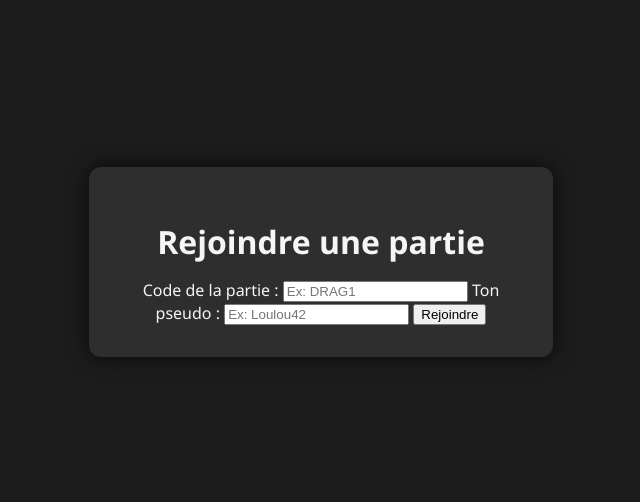
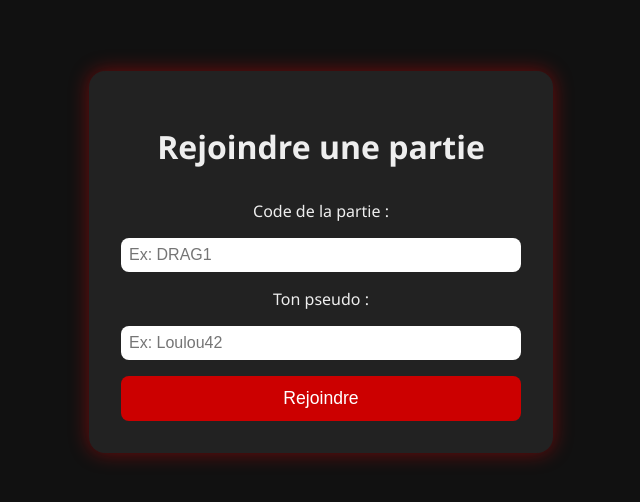
Before and after one commit to thierry-abbet/buzz-au-manoir, a plain HTML site: page client/index.html in a window 1280 px wide. Shown: the part 138-640 px from the top of the page, without its empty margins (319-959 px from the left). Drawn offline with nearby package versions, Linux system fonts and the light colour scheme.

Commit message:
Update style.css

```diff
--- a/client/style.css
+++ b/client/style.css
@@ -1,8 +1,9 @@
 body {
+  margin: 0;
+  padding: 0;
   font-family: 'Segoe UI', Tahoma, Geneva, Verdana, sans-serif;
-  background-color: #1c1c1c;
-  color: #f5f5f5;
-  margin: 0;
+  background-color: #111;
+  color: #eee;
   display: flex;
   justify-content: center;
   align-items: center;
@@ -10,62 +11,84 @@ body {
 }
 
 .container {
+  background-color: #222;
+  padding: 2rem;
+  border-radius: 1rem;
+  box-shadow: 0 0 20px rgba(255, 0, 0, 0.4);
   text-align: center;
-  background-color: #2e2e2e;
-  padding: 2rem;
-  border-radius: 12px;
-  box-shadow: 0 0 20px rgba(0, 0, 0, 0.7);
   max-width: 400px;
   width: 100%;
 }
 
-h1 {
+h1, h2 {
   margin-bottom: 1rem;
 }
 
-#buzzer {
-  font-size: 1.5rem;
-  padding: 1rem 2rem;
-  background-color: #e63946;
-  border: none;
-  color: white;
-  border-radius: 8px;
-  cursor: pointer;
-  transition: background-color 0.3s ease;
+form {
+  display: flex;
+  flex-direction: column;
+  gap: 1rem;
 }
 
-#buzzer:hover {
-  background-color: #d62828;
+input[type="text"] {
+  padding: 0.5rem;
+  border-radius: 0.5rem;
+  border: none;
+  font-size: 1rem;
 }
 
-#buzzer:disabled {
-  background-color: #555;
-  cursor: not-allowed;
+button {
+  background-color: #cc0000;
+  color: white;
+  padding: 0.75rem;
+  border: none;
+  border-radius: 0.5rem;
+  font-size: 1.1rem;
+  cursor: pointer;
+  transition: background-color 0.3s;
+}
+
+button:hover {
+  background-color: #ff3333;
+}
+
+#buzzer {
+  font-size: 2rem;
+  margin-top: 1rem;
 }
 
 #status {
   margin-top: 1rem;
-  font-size: 1.1rem;
+  font-style: italic;
+}
+
+.buzzed {
+  animation: pulse 0.6s ease-in-out;
+}
+
+@keyframes pulse {
+  0% { transform: scale(1); background-color: #cc0000; }
+  50% { transform: scale(1.1); background-color: #ff0000; }
+  100% { transform: scale(1); background-color: #cc0000; }
 }
 
 .confetti {
-  position: absolute;
+  position: fixed;
   top: 50%;
   left: 50%;
-  width: 20px;
-  height: 20px;
-  background-color: #ffcc00;
-  border-radius: 50%;
-  animation: fall 3s linear forwards;
+  width: 10px;
+  height: 10px;
+  background-color: yellow;
+  animation: fall 3s ease-out forwards;
 }
 
 @keyframes fall {
   0% {
-    transform: translate(-50%, -50%) rotate(0deg);
+    transform: translate(-50%, -50%) scale(1);
     opacity: 1;
   }
   100% {
-    transform: translate(-50%, 300px) rotate(360deg);
+    transform: translate(calc(-50% + 200px), 100vh) scale(0.5);
     opacity: 0;
   }
 }
```
